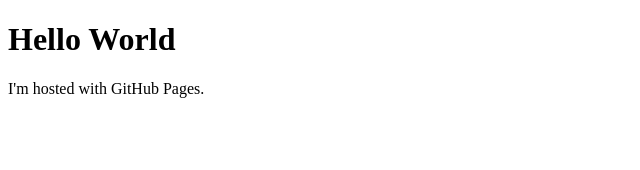
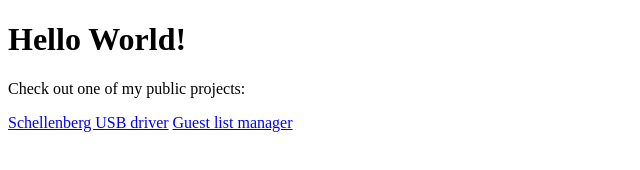
Before and after one commit to atillakati/atillakati.github.io, a plain HTML site: page index.html in a window 1280 px wide. Shown: the whole page, without its empty margins (0-640 px from the left). Drawn offline with Linux system fonts and the light colour scheme.

Commit message:
Add some links

```diff
--- a/index.html
+++ b/index.html
@@ -1,7 +1,11 @@
 <!DOCTYPE html>
 <html>
 <body>
-<h1>Hello World</h1>
-<p>I'm hosted with GitHub Pages.</p>
+<h1>Hello World!</h1>
+
+<p>Check out one of my public projects:</p>
+
+<a href="https://github.com/atillakati/schellenberg-usb">Schellenberg USB driver</a>
+<a href="https://github.com/atillakati/guest-list-manager">Guest list manager</a>
 </body>
 </html>
```
